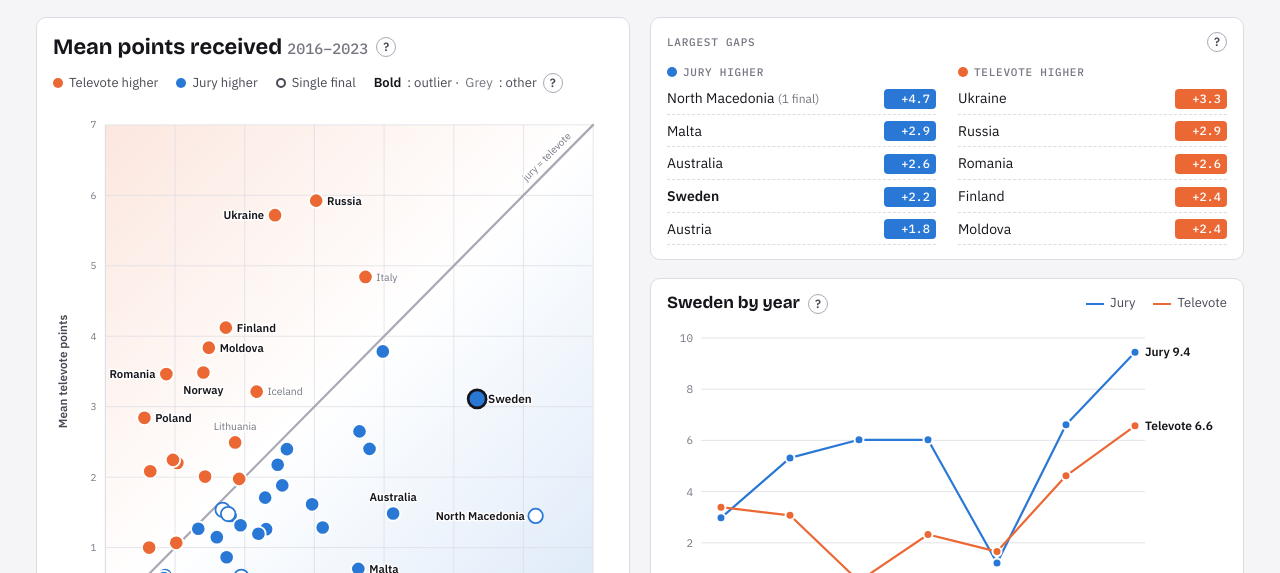
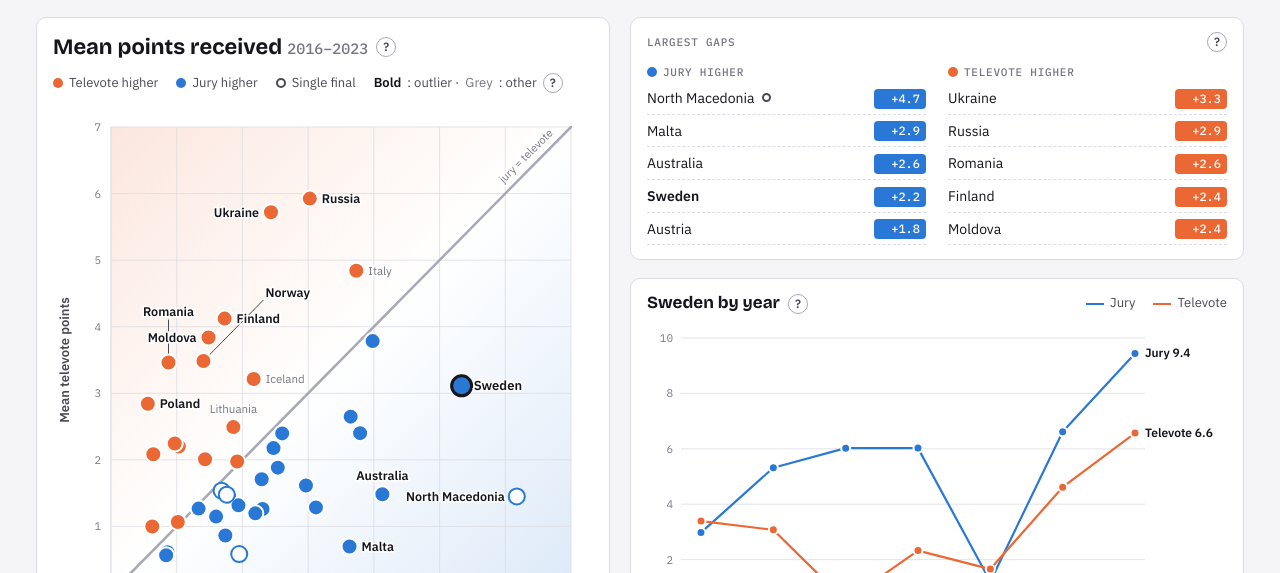
Before and after one commit to Mikkelflassen/DataViz, a plain HTML site: page jury-televote.html in a window 1280 px wide. Shown: the part 227-800 px from the top of the page. Drawn offline with nearby package versions, Linux system fonts and the light colour scheme.

Commit message:
Jury page: scatterplot sized to the window, charts at real pixel size
The scatterplot is a square sized from both the window height and width
(400-700 px), so the panel fits on a laptop screen. Its column is as wide as
the plot; the gap lists and the year chart take the rest, and the year chart
grows to end level with the scatterplot. Both charts are drawn at their real
pixel size and redrawn on resize, so text no longer shrinks. The single-final
note in the lists is now the hollow dot from the legend.

Co-Authored-By: Claude Opus 5.5 <noreply@anthropic.com>
Claude-Session: https://claude.ai/code/session_01AfHSmoL7Q9VMgUfMvfZsY2

```diff
--- a/css/jury-televote.css
+++ b/css/jury-televote.css
@@ -1,15 +1,23 @@
 /* Jury vs televote page: scatterplot left, lists and year chart right, pattern chart below */
-:root { --aside: minmax(0, 1fr); --range-w: 300px; }
-.scatter-box { max-width: 560px; width: 100%; margin: 0 auto; }
+:root { --range-w: 300px; }
+
+/* The scatterplot is square and sized to fit the window: never taller than the screen below the
+   top bar and its own heading, never wider than 700 px or 62% of the page. Its column is exactly
+   as wide as the plot, and the lists and the year chart take the rest. */
+.jt-panel { --plot: clamp(400px, min(calc(100vh - 260px), 62vw), 700px); grid-template-columns: calc(var(--plot) + 34px) minmax(0, 1fr); }
+@media (max-width: 920px) { .jt-panel { grid-template-columns: minmax(0, 1fr); --plot: min(100%, 640px); } }
+.scatter-box { width: var(--plot); max-width: 100%; margin: 0 auto; }
 .dot { cursor: pointer; }
 .key-strong { font-weight: 700; color: var(--fg); }
 .key-soft { color: var(--muted); }
 .gap-lists { display: grid; grid-template-columns: 1fr 1fr; gap: 0 22px; }
 .gap-lists .lbl { margin-bottom: 4px; }
-@media (max-width: 520px) { .gap-lists { grid-template-columns: 1fr; gap: 12px; } }
+.gaps-card { container-type: inline-size; }
+/* side by side only when both lists fit on one line each */
+@container (max-width: 430px) { .gap-lists { grid-template-columns: 1fr; gap: 12px; } }
 .card-title { font-size: 17px; }
 .rank li.is-selected button { font-weight: 600; }
-.rank small { color: var(--muted); font-size: 12px; }
+.rank .single { width: 9px; height: 9px; margin-left: 4px; vertical-align: 1px; }   /* hollow dot = single final, as in the legend */
 .pill.jury { background: var(--jury); color: #fff; }
 .pill.tele { background: var(--tele); color: #fff; }
 .pill { min-width: 52px; }
--- a/js/pages/jury-televote.js
+++ b/js/pages/jury-televote.js
@@ -56,18 +56,26 @@ startPage(async () => {
   // Both axes share one scale and the plot is square, so the jury = televote line runs at
   // exactly 45 degrees and the distance from it is the gap. Colour only says which side a dot is on.
 
-  const SIZE = 620, MARGIN = { left: 58, right: 22, top: 22, bottom: 52 }, RADIUS = 8;
-  const scatter = d3.select('#scatter').attr('viewBox', `0 0 ${SIZE} ${SIZE}`);
+  // Drawn at its real pixel size (the CSS decides how big the square is, see .jt-panel), so dots,
+  // names and axis numbers keep the same size whether the plot is 400 or 700 px wide.
+  const MARGIN = { left: 58, right: 22, top: 22, bottom: 52 }, RADIUS = 8;
+  let SIZE = 620;
+  const scatter = d3.select('#scatter');
   const tint = scatter.append('defs').append('linearGradient').attr('id', 'sides').attr('x1', 0).attr('y1', 0).attr('x2', 1).attr('y2', 1);
   tint.selectAll('stop').data([[0, 'tele', 0.16], [0.5, 'tele', 0], [0.5, 'jury', 0], [1, 'jury', 0.16]]).join('stop')
     .attr('offset', d => d[0]).attr('stop-color', d => `var(--${d[1]})`).attr('stop-opacity', d => d[2]);
   const layer = Object.fromEntries(['back', 'grid', 'diagonal', 'leaders', 'dots', 'labels'].map(name => [name, scatter.append('g').attr('class', name)]));
   layer.labels.attr('pointer-events', 'none');
   layer.leaders.attr('pointer-events', 'none');
-  scatter.append('text').attr('class', 'axis-title').attr('x', (MARGIN.left + SIZE - MARGIN.right) / 2).attr('y', SIZE - 10)
-    .attr('text-anchor', 'middle').text('Mean jury points');
-  scatter.append('text').attr('class', 'axis-title').attr('transform', `translate(16,${(MARGIN.top + SIZE - MARGIN.bottom) / 2}) rotate(-90)`)
-    .attr('text-anchor', 'middle').text('Mean televote points');
+  const xTitle = scatter.append('text').attr('class', 'axis-title').attr('text-anchor', 'middle').text('Mean jury points');
+  const yTitle = scatter.append('text').attr('class', 'axis-title').attr('text-anchor', 'middle').text('Mean televote points');
+
+  function sizeScatter() {
+    SIZE = Math.round(document.querySelector('.scatter-box').getBoundingClientRect().width) || 620;
+    scatter.attr('viewBox', `0 0 ${SIZE} ${SIZE}`).attr('height', SIZE);
+    xTitle.attr('x', (MARGIN.left + SIZE - MARGIN.right) / 2).attr('y', SIZE - 10);
+    yTitle.attr('transform', `translate(16,${(MARGIN.top + SIZE - MARGIN.bottom) / 2}) rotate(-90)`);
+  }
 
   function renderScatter(data) {
     const max = Math.max(6, Math.ceil(d3.max(data, d => Math.max(d.jury, d.tele)) || 6));
@@ -182,7 +190,7 @@ startPage(async () => {
     const fill = (id, list, cls) => d3.select(id).selectAll('li').data(list.length ? list : [null]).join('li')
       .classed('is-selected', d => d && d.id === state.focus)
       .html(d => (d
-        ? `<button type="button" data-id="${d.id}">${nameOf(d.id)}${d.finals === 1 ? ' <small>(1 final)</small>' : ''}</button>` +
+        ? `<button type="button" data-id="${d.id}">${nameOf(d.id)}${d.finals === 1 ? ' <i class="swatch ring single" title="Single final" aria-label="single final"></i>' : ''}</button>` +
           `<span class="pill ${cls}">${signed(Math.abs(d.gap))}</span>`
         : '<span class="empty">None</span><span></span>'));
     fill('#jury-list', sorted.filter(d => d.gap > 0).slice(0, 5), 'jury');
@@ -193,8 +201,16 @@ startPage(async () => {
 
   function renderYearly() {
     const data = perYear(state.focus);
-    const W = 560, H = 300, M = { left: 34, right: 92, top: 14, bottom: 30 };
-    const svg = d3.select('#yearly').attr('viewBox', `0 0 ${W} ${H}`);
+    // Drawn at its real pixel size, so the text stays the same size as elsewhere. When the chart sits
+    // beside the scatterplot it grows to end level with it; on narrow screens it keeps a fixed shape.
+    const svg = d3.select('#yearly');
+    const W = Math.round(svg.node().getBoundingClientRect().width) || 560;
+    const stage = document.querySelector('.panel > .stage').getBoundingClientRect();
+    const top = svg.node().getBoundingClientRect().top;
+    const besideScatter = top < stage.bottom - 200;
+    const H = besideScatter ? Math.max(200, Math.round(stage.bottom - top - 17)) : Math.round(Math.min(320, W * 0.55));
+    const M = { left: 34, right: 92, top: 14, bottom: 30 };
+    svg.attr('viewBox', `0 0 ${W} ${H}`).attr('height', H);
     svg.selectAll('*').remove();
 
     const x = d3.scalePoint(CONTESTS, [M.left + 20, W - M.right]);
@@ -296,6 +312,7 @@ startPage(async () => {
 
   function render() {
     tooltip.hide();
+    sizeScatter();
     const data = perCountry();
     $('scatter-years').textContent = yearsLabel(state.from, state.to);
     $('years-value').textContent = yearsLabel(state.from, state.to);
@@ -334,5 +351,9 @@ startPage(async () => {
   });
 
   onThemeChange(render);
+  // both charts beside each other are sized from the layout, so redraw when the layout changes
+  let resizeFrame = 0;
+  addEventListener('resize', () => { cancelAnimationFrame(resizeFrame); resizeFrame = requestAnimationFrame(render); });
+  document.fonts?.ready.then(render);
   render();
 });
--- a/jury-televote.html
+++ b/jury-televote.html
@@ -36,7 +36,7 @@
     </div>
   </div>
 
-  <section class="panel" aria-label="Jury and televote points per country">
+  <section class="panel jt-panel" aria-label="Jury and televote points per country">
     <div class="stage">
       <div class="stage-head">
         <div class="ttl">
@@ -54,7 +54,7 @@
     </div>
 
     <aside class="side">
-      <div class="card">
+      <div class="card gaps-card">
         <div class="ttl spread">
           <span class="lbl">Largest gaps</span>
           <button type="button" class="help" aria-label="About the gap" aria-controls="h-gap" aria-expanded="false">?</button>
```
